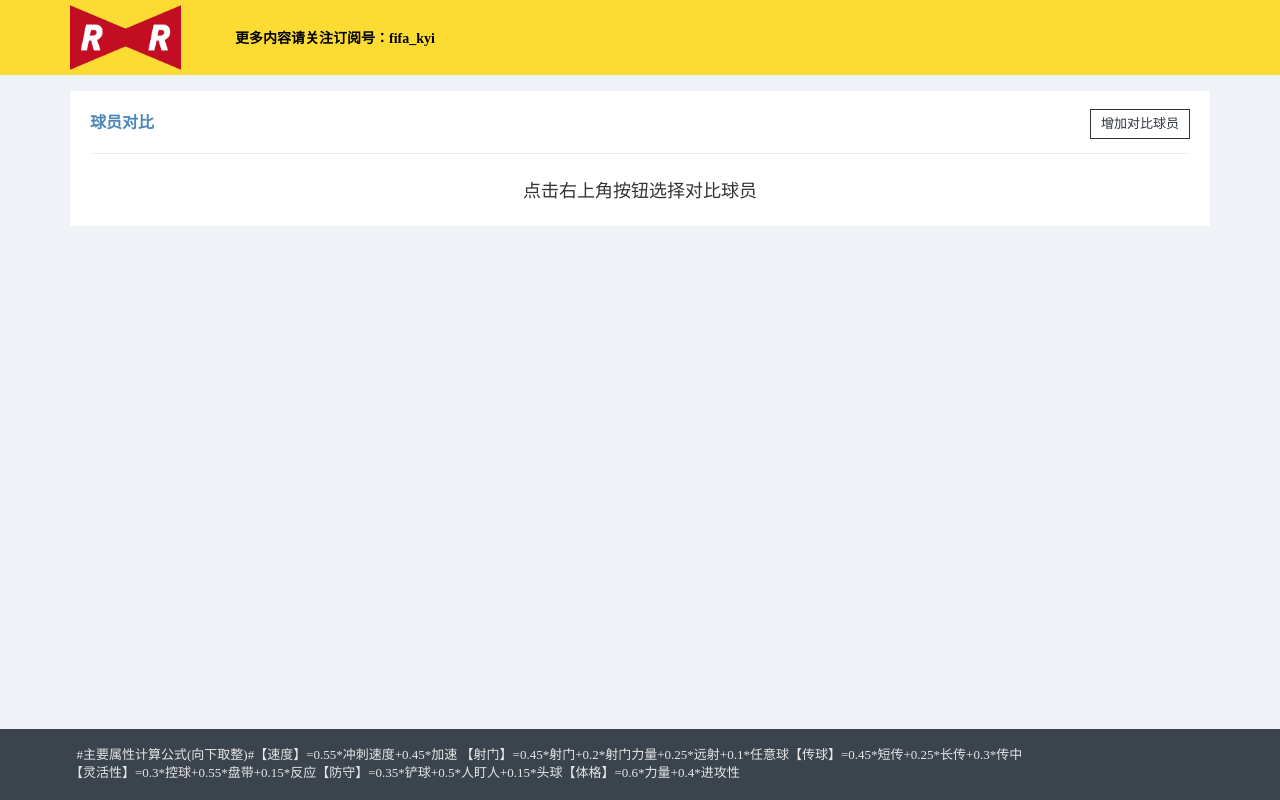
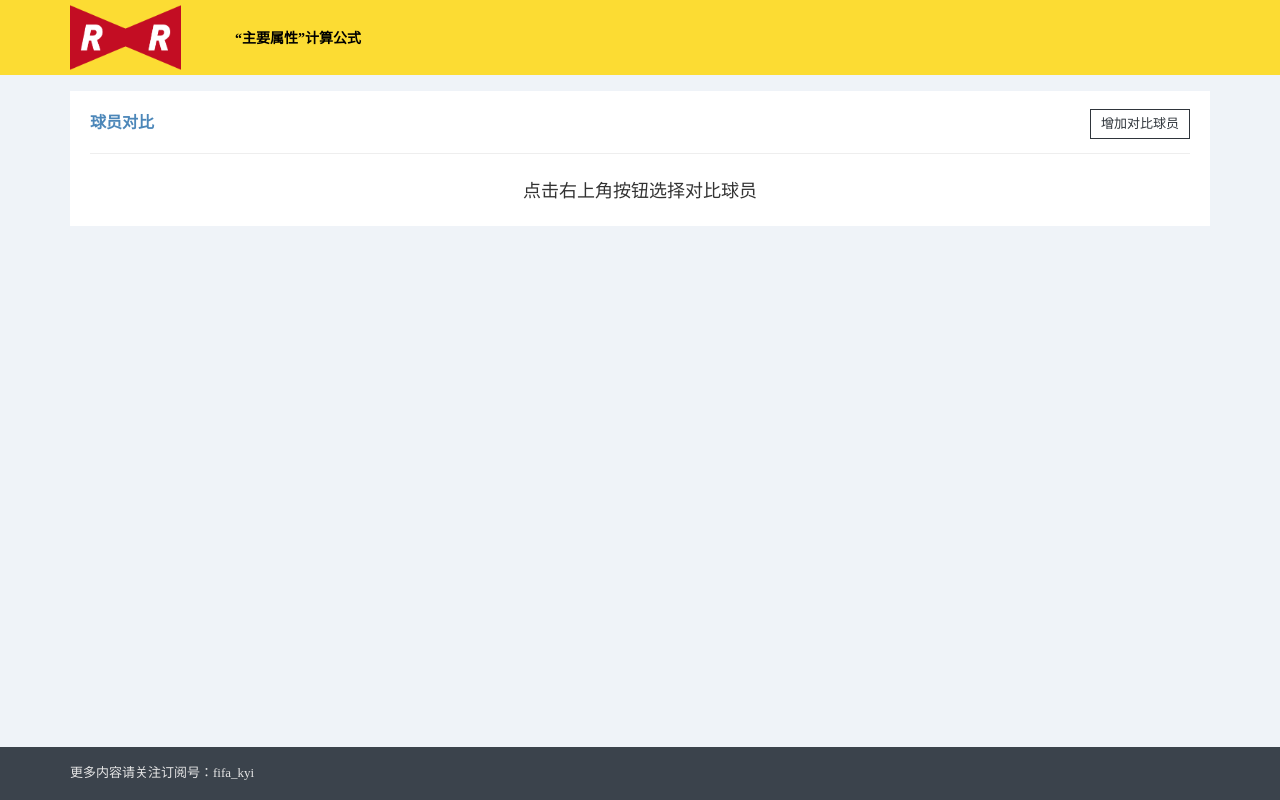
Before and after one commit to melo1024/flaskWeb, a Flask app: page /fifamobile in a window 1280 px wide. Run offline with Flask 2, Linux system fonts and the light colour scheme; some libraries are stand-ins or nearby versions.

Commit message:
style update

```diff
--- a/static/css/custom.css
+++ b/static/css/custom.css
@@ -475,3 +475,12 @@ ul.flex {
 	height: 118px;
 	width: 116px
 }
+
+.formula-label{
+	padding-left: 20px;
+	width:91.66667%;
+	font-size: 18px;
+	font-family: 'Ubuntu';
+    font-style: normal;
+  	font-weight: normal;
+}
--- a/templates/players.html
+++ b/templates/players.html
@@ -38,8 +38,8 @@
 	<div class="top-menu">
 		<ul class="nav navbar-nav pull-right">
 			<li>
-				<a>
-					<h5 class="bold">更多内容请关注订阅号：fifa_kyi</h5>
+				<a data-target="#formulaInfo" data-toggle="modal">
+					<h5 class="bold">“主要属性”计算公式</h5>
 				</a>
 			</li>
 		</ul>
@@ -57,28 +57,6 @@
 									<div class="page-content-inner">
 										<div class="mt-content-body">
 											<div id="functions" class="row widget-row"><div class="col-sm-12 hidden-xs">
-{#	<a class="btn btn-lg red-mint margin-bottom-10">#}
-{#		<i class="icon-cloud-download"></i> 主要属性计算公式（向下取整）#}
-{#	</a>#}
-{#	<a class="btn btn-lg blue-steel margin-bottom-10">#}
-{#		<i class="icon-users"></i> 速度=0.55*冲刺速度+0.45*加速#}
-{#	</a>#}
-{#	<a class="btn btn-lg blue-steel margin-bottom-10">#}
-{#		<i class="icon-users"></i> 射门=0.45*射门+0.2*射门力量+0.25*远射+0.1*任意球#}
-{#	</a>#}
-{#	<a class="btn btn-lg blue-steel margin-bottom-10">#}
-{#		<i class="icon-users"></i> 传球=0.45*短传+0.25*长传+0.3*传中#}
-{#	</a>#}
-{#	<a class="btn btn-lg blue-steel margin-bottom-10">#}
-{#		<i class="icon-users"></i> 灵活性=0.3*控球+0.55*盘带+0.15*反应#}
-{#	</a>#}
-{#	<a class="btn btn-lg blue-steel margin-bottom-10">#}
-{#		<i class="icon-users"></i> 防守=0.35*铲球+0.5*人盯人+0.15*头球#}
-{#    </a>#}
-{#	<a class="btn btn-lg blue-steel margin-bottom-10">#}
-{#		<i class="icon-users"></i> 体格=0.6*力量+0.4*进攻性#}
-{#	</a>#}
-
 </div>
 </div>
 											<div class="row">
@@ -237,11 +215,8 @@
 				<div class="page-wrapper-bottom">
 					<div class="page-footer">
 						<div class="container">
-                            <a>&nbsp;&nbsp;#主要属性计算公式(向下取整)#【速度】=0.55*冲刺速度+0.45*加速 【射门】=0.45*射门+0.2*射门力量+0.25*远射+0.1*任意球【传球】=0.45*短传+0.25*长传+0.3*传中</a>
+                            <a>更多内容请关注订阅号：fifa_kyi</a>
 						</div>
-                        <div class="container">
-                            <a>【灵活性】=0.3*控球+0.55*盘带+0.15*反应【防守】=0.35*铲球+0.5*人盯人+0.15*头球【体格】=0.6*力量+0.4*进攻性</a>
-                        </div>
 					</div>
 					<div class="scroll-to-top">
 						<i class="icon-arrow-up"></i>
@@ -249,6 +224,24 @@
 				</div>
 			</div>
 		</div>
+        <div id="formulaInfo" class="modal-dialog bs-modal-lg bg-white" tabindex="-1" data-replace="true" style="display: none; margin-top: 0px !important;">
+			<div class="modal-header">
+				<button type="button" class="close" data-dismiss="modal" aria-hidden="true"></button>
+				<h4 class="modal-title">主要属性计算公式（向下取整）</h4>
+			</div>
+			<div class="modal-body">
+				<div class="row">
+					<div class="col-lg-12 col-md-12 col-sm-12 col-xs-12 margin-bottom-20">
+                        <div class="row"><label class="formula-label">步频=0.55*冲刺速度+0.45*加速</label></div>
+                        <div class="row"><label class="formula-label">射门=0.45*射门+0.2*射门力量+0.25*远射+0.1*任意球</label></div>
+                        <div class="row"><label class="formula-label">传球=0.45*短传+0.25*长传+0.3*传中</label></div>
+                        <div class="row"><label class="formula-label">灵活性=0.3*控球+0.55*盘带+0.15*反应</label></div>
+                        <div class="row"><label class="formula-label">防守=0.35*铲球+0.5*人盯人+0.15*头球</label></div>
+                        <div class="row"><label class="formula-label">体格=0.6*力量+0.4*进攻性</label></div>
+                    </div>
+                </div>
+            </div>
+        </div>
 		<div id="playerSelect" class="modal-dialog bs-modal-lg bg-white" tabindex="-1" data-replace="true" style="display: none; margin-top: 0px !important;">
 			<div class="modal-header">
 				<button type="button" class="close" data-dismiss="modal" aria-hidden="true"></button>
```
